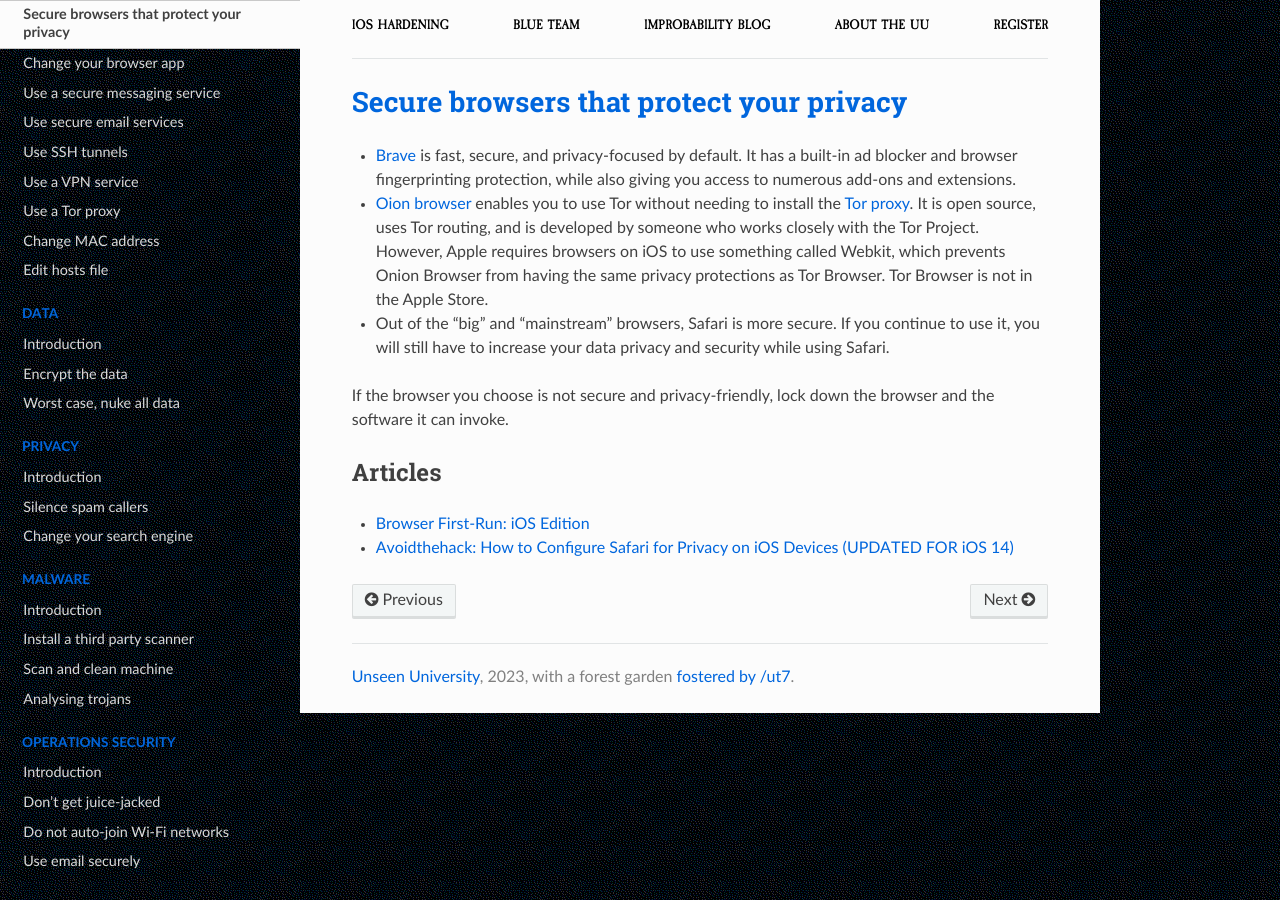
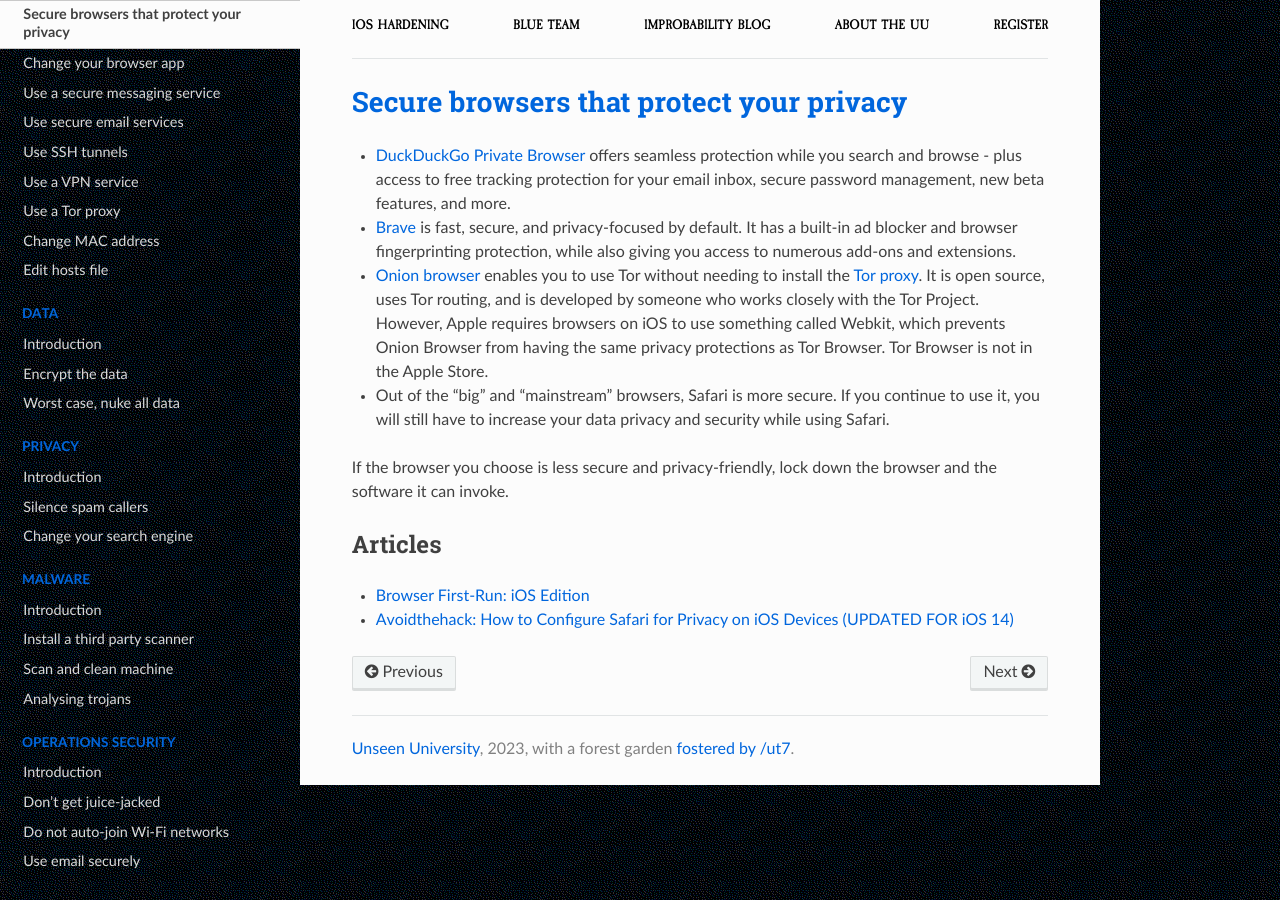
Before and after one commit to tymyrddin/blue-ios, a Sphinx documentation site: the page built from source/docs/services/browsers.md, in a window 1280 px wide. Built offline with Sphinx 7.4.7 and the Read the Docs theme 2.0.0, drawn with Linux system fonts in a browser that asks for light colours.

Commit message:
Added DuckDuckGo Private Browser

```diff
--- a/source/docs/services/browsers.md
+++ b/source/docs/services/browsers.md
@@ -1,16 +1,11 @@
 # Secure browsers that protect your privacy
 
-* [Brave](https://brave.com/) is fast, secure, and privacy-focused by default. It has a built-in ad blocker and browser
-fingerprinting protection, while also giving you access to numerous add-ons and extensions.
-* [Oion browser](https://apps.apple.com/us/app/onion-browser/id519296448) enables you to use Tor
-without needing to install the [Tor proxy](tor-proxy.md). It is open source, uses Tor routing, and is developed by
-someone who works closely with the Tor Project. However, Apple requires browsers on iOS to use something called Webkit,
-which prevents Onion Browser from having the same privacy protections as Tor Browser. Tor Browser is not in the Apple
-Store.
-* Out of the "big" and "mainstream" browsers, Safari is more secure. If you continue to use it, you will still have to
-increase your data privacy and security while using Safari.
+* [DuckDuckGo Private Browser](https://apps.apple.com/app/duckduckgo-privacy-browser/id663592361?pt=866401&mt=8) offers seamless protection while you search and browse - plus access to free tracking protection for your email inbox, secure password management, new beta features, and more.
+* [Brave](https://brave.com/) is fast, secure, and privacy-focused by default. It has a built-in ad blocker and browser fingerprinting protection, while also giving you access to numerous add-ons and extensions.
+* [Onion browser](https://apps.apple.com/us/app/onion-browser/id519296448) enables you to use Tor without needing to install the [Tor proxy](tor-proxy.md). It is open source, uses Tor routing, and is developed by someone who works closely with the Tor Project. However, Apple requires browsers on iOS to use something called Webkit, which prevents Onion Browser from having the same privacy protections as Tor Browser. Tor Browser is not in the Apple Store.
+* Out of the "big" and "mainstream" browsers, Safari is more secure. If you continue to use it, you will still have to increase your data privacy and security while using Safari.
 
-If the browser you choose is not secure and privacy-friendly, lock down the browser and the software it can invoke.
+If the browser you choose is less secure and privacy-friendly, lock down the browser and the software it can invoke.
 
 ## Articles
 
```
